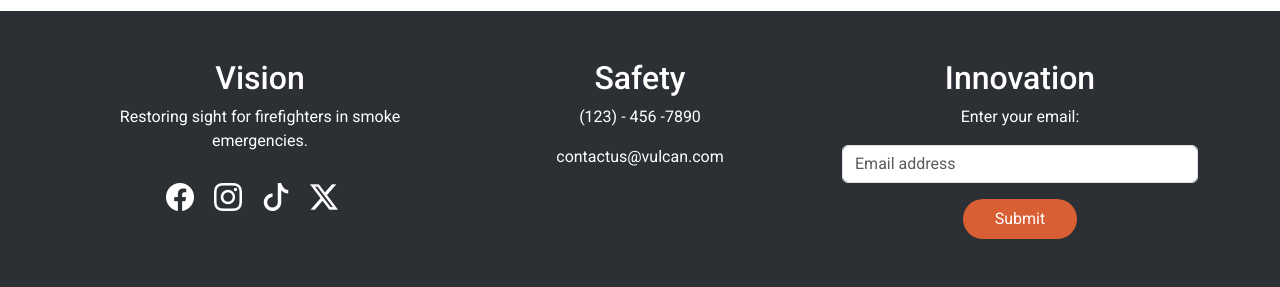
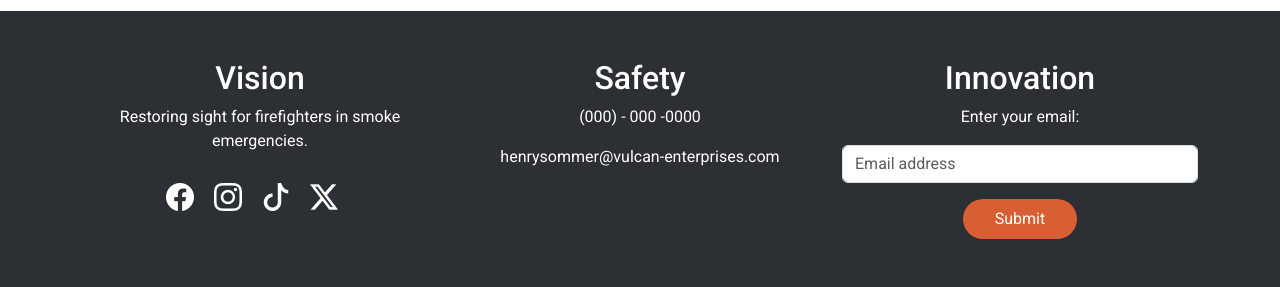
Before and after one commit to ccannon062/VulcanWeb, a Flask app: page /contact in a window 1280 px wide. Shown: the part 693-980 px from the top of the page. Run offline with Flask 2, Linux system fonts and the light colour scheme; some libraries are stand-ins or nearby versions.

Commit message:
Update contact info

```diff
--- a/templates/base.html
+++ b/templates/base.html
@@ -62,8 +62,8 @@
             </div>
             <div class="col-md-4 mb-4 mb-md-0">
                 <h2>Safety</h2>
-                <p>(123) - 456 -7890</p>
-                <a href="mailto:contactus@vulcan.com" class="footer-email">contactus@vulcan.com</a>
+                <p>(000) - 000 -0000</p>
+                <a href="mailto:contactus@vulcan.com" class="footer-email">henrysommer@vulcan-enterprises.com</a>
             </div>
             <div class="col-md-4">
                 <h2>Innovation</h2>
```
